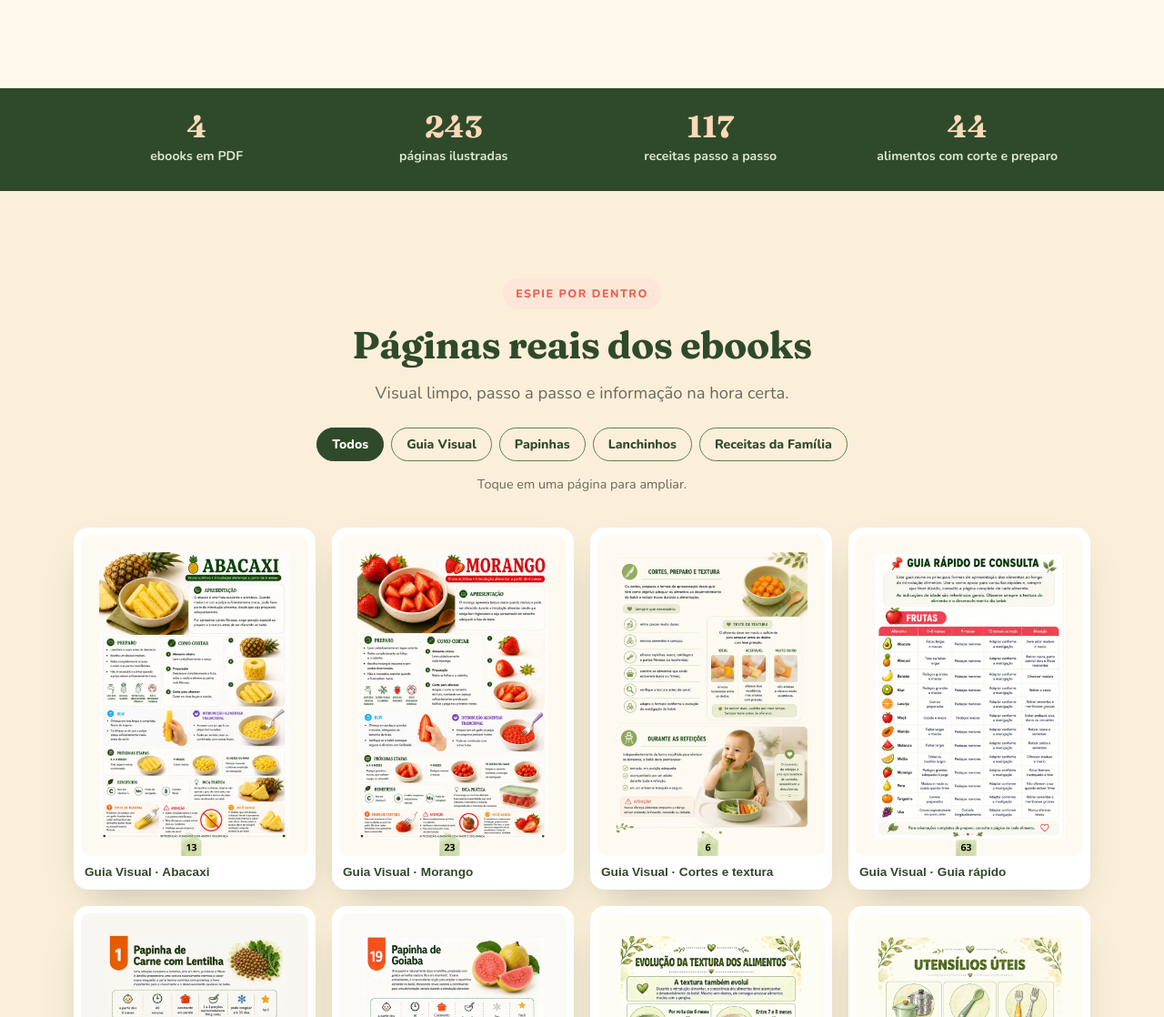
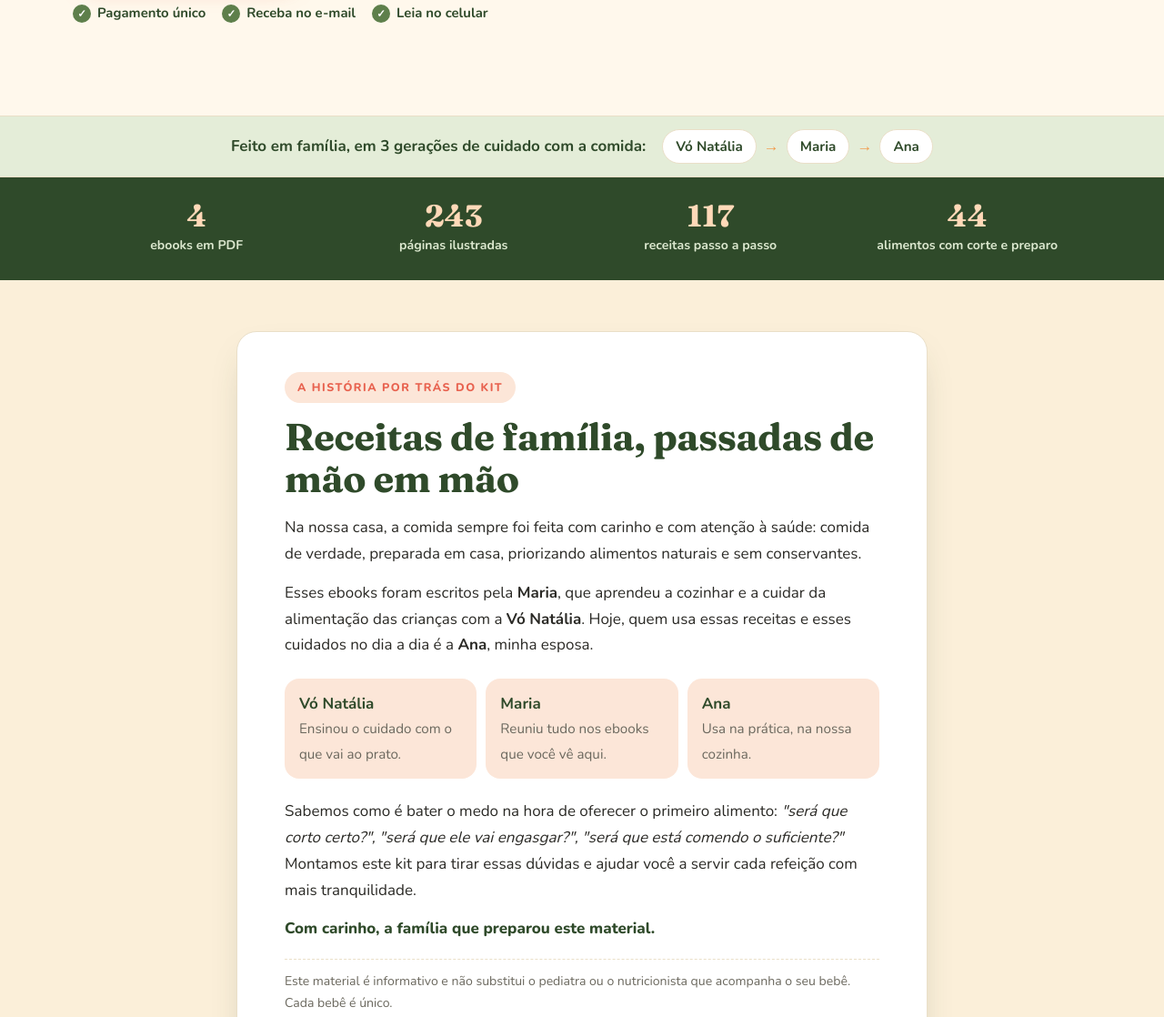
Before and after one commit to ColheradadeAmor/ebooks-introducao-alimentar, a plain HTML site: page index.html in a window 1280 px wide. Shown: the part 832-1950 px from the top of the page at 91% size. Drawn offline with nearby package versions, Linux system fonts and the light colour scheme.

Commit message:
feat(site): faixa e seção de história em 3 gerações; promessa do topo mais realista
Co-Authored-By: Claude Sonnet 5.5 <noreply@anthropic.com>

```diff
--- a/index.html
+++ b/index.html
@@ -223,6 +223,24 @@ details p{padding:0 0 20px;color:var(--muted)}
   .badge{right:0}
   .sticky{display:none}
 }
+
+/* ---- 3 gerações ---- */
+.gen-strip{background:var(--sage-soft);border-block:1px solid var(--line);padding:14px 0}
+.gen-strip .wrap{display:flex;flex-wrap:wrap;align-items:center;justify-content:center;gap:8px 18px;text-align:center;font-weight:700;color:var(--olive)}
+.gen-strip .gens{display:flex;align-items:center;gap:8px;flex-wrap:wrap;justify-content:center}
+.gen-strip .g{background:var(--paper);border:1px solid var(--line);border-radius:999px;padding:6px 14px;font-size:.95rem}
+.gen-strip .arr{color:var(--apricot);font-weight:800}
+.story{padding:56px 0;background:var(--cream-2)}
+.story .box{max-width:760px;margin:0 auto;background:var(--paper);border:1px solid var(--line);border-radius:var(--r);box-shadow:var(--shadow);padding:30px 24px}
+.story h2{margin:14px 0 16px}
+.story p{margin:0 0 14px;line-height:1.7;color:var(--ink)}
+.story .tree{display:grid;gap:10px;margin:22px 0}
+.story .tree div{background:var(--blush);border-radius:16px;padding:14px 16px}
+.story .tree b{display:block;color:var(--olive)}
+.story .tree span{color:var(--muted);font-size:.95rem}
+.story .sign{font-weight:800;color:var(--olive);margin-top:6px}
+.story .note{font-size:.88rem;color:var(--muted);border-top:1px dashed var(--line);padding-top:12px;margin-top:18px}
+@media(min-width:900px){.story .box{padding:44px 52px}.story .tree{grid-template-columns:repeat(3,1fr)}}
 @media(prefers-reduced-motion:reduce){
   *{animation:none!important;transition:none!important;scroll-behavior:auto!important}
   .rv{opacity:1;transform:none}
@@ -245,7 +263,7 @@ details p{padding:0 0 20px;color:var(--muted)}
     <div>
       <span class="eyebrow">4 ebooks em PDF · acesso imediato</span>
       <h1 style="margin-top:18px">Comece a introdução alimentar <em>sem medo</em> e sem ficar sem ideia</h1>
-      <p class="lead">Como cortar cada alimento, o que cozinhar, o que levar de lanche e o que servir para a família toda. Quatro guias bonitos e práticos para consultar direto na cozinha.</p>
+      <p class="lead">As respostas para os medos mais comuns da mãe de primeira viagem: como cortar cada alimento com segurança, o que cozinhar, o que levar de lanche e como organizar as refeições. Para você olhar o prato do seu bebê com mais calma e mais confiança.</p>
       <div class="price-row">
         <div class="price"><small>de</small><s>R$&nbsp;79,99</s><small>por</small><b>R$&nbsp;24,99</b><em>Preço promocional</em></div>
         <a class="btn pulse" data-checkout href="#oferta">Quero meus 4 ebooks →</a>
@@ -266,6 +284,14 @@ details p{padding:0 0 20px;color:var(--muted)}
   </div>
 </section>
 
+<!-- 3 GERAÇÕES -->
+<div class="gen-strip">
+  <div class="wrap">
+    <span>Feito em família, em 3 gerações de cuidado com a comida:</span>
+    <span class="gens"><span class="g">Vó Natália</span><span class="arr" aria-hidden="true">→</span><span class="g">Maria</span><span class="arr" aria-hidden="true">→</span><span class="g">Ana</span></span>
+  </div>
+</div>
+
 <!-- STATS -->
 <div class="stats" role="list">
   <div class="wrap">
@@ -275,6 +301,26 @@ details p{padding:0 0 20px;color:var(--muted)}
     <div role="listitem"><b>44</b><span>alimentos com corte e preparo</span></div>
   </div>
 </div>
+
+<!-- HISTÓRIA -->
+<section class="story" id="historia">
+  <div class="wrap">
+    <div class="box">
+      <span class="eyebrow">A história por trás do kit</span>
+      <h2>Receitas de família, passadas de mão em mão</h2>
+      <p>Na nossa casa, a comida sempre foi feita com carinho e com atenção à saúde: comida de verdade, preparada em casa, priorizando alimentos naturais e sem conservantes.</p>
+      <p>Esses ebooks foram escritos pela <b>Maria</b>, que aprendeu a cozinhar e a cuidar da alimentação das crianças com a <b>Vó Natália</b>. Hoje, quem usa essas receitas e esses cuidados no dia a dia é a <b>Ana</b>, minha esposa.</p>
+      <div class="tree">
+        <div><b>Vó Natália</b><span>Ensinou o cuidado com o que vai ao prato.</span></div>
+        <div><b>Maria</b><span>Reuniu tudo nos ebooks que você vê aqui.</span></div>
+        <div><b>Ana</b><span>Usa na prática, na nossa cozinha.</span></div>
+      </div>
+      <p>Sabemos como é bater o medo na hora de oferecer o primeiro alimento: <i>"será que corto certo?", "será que ele vai engasgar?", "será que está comendo o suficiente?"</i> Montamos este kit para tirar essas dúvidas e ajudar você a servir cada refeição com mais tranquilidade.</p>
+      <p class="sign">Com carinho, a família que preparou este material.</p>
+      <p class="note">Este material é informativo e não substitui o pediatra ou o nutricionista que acompanha o seu bebê. Cada bebê é único.</p>
+    </div>
+  </div>
+</section>
 
 <!-- SAMPLES -->
 <section class="samples">
```
